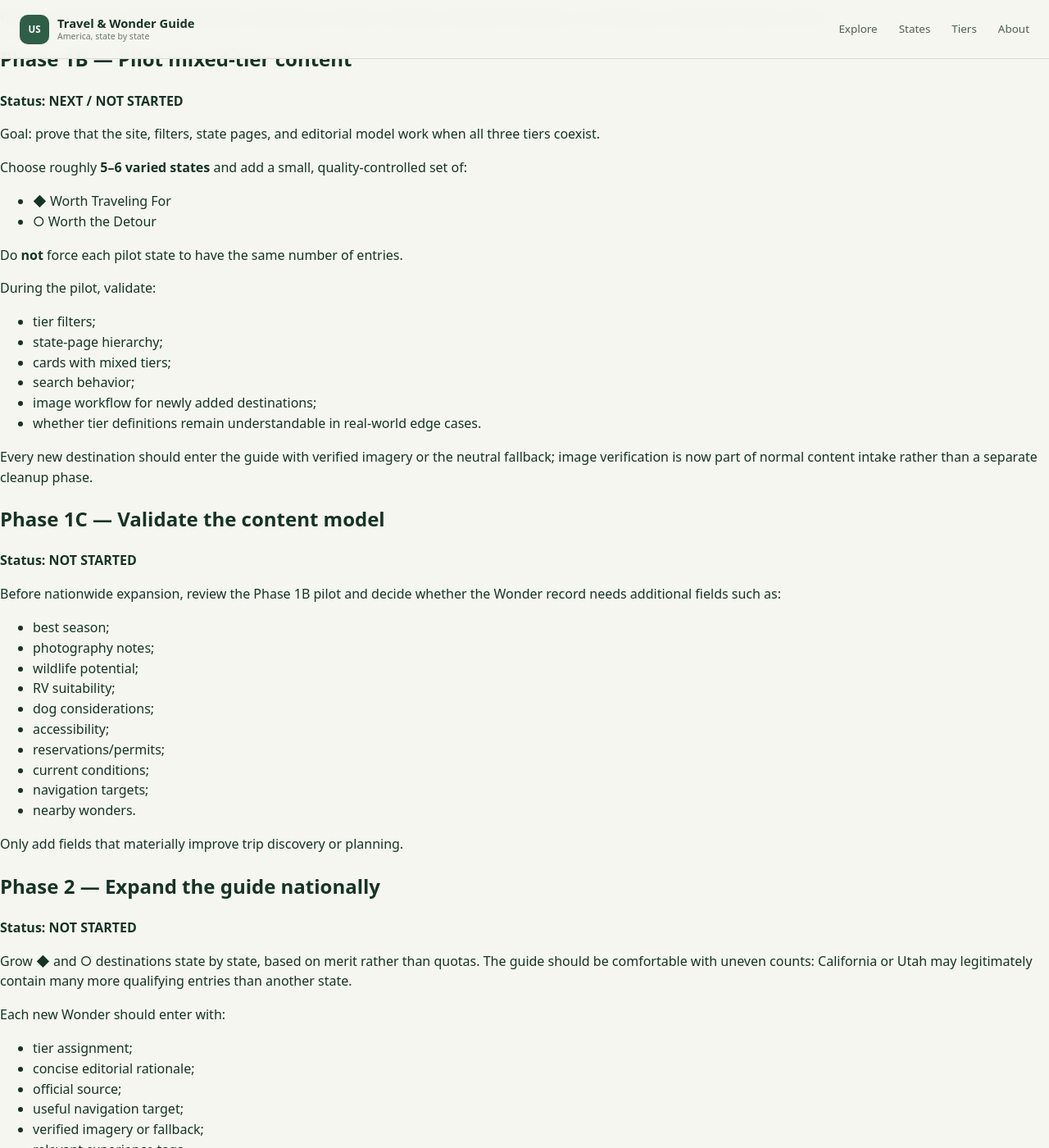
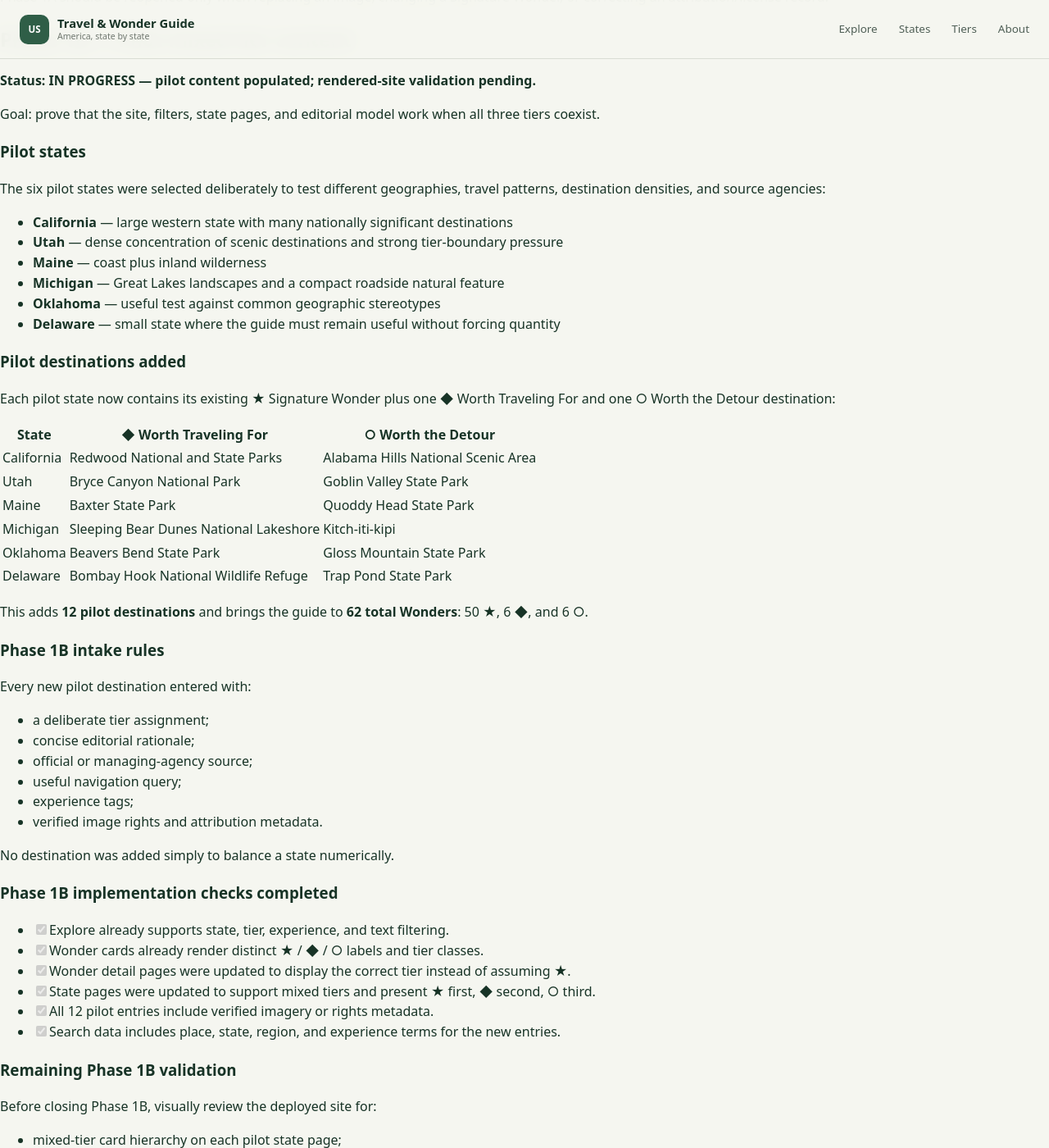
Before and after one commit to jeffthomasiii/us-travel-wonder-guide, a Jekyll site: the page built from PROJECT_PLAN.md, in a window 1280 px wide and 1400 px high, scrolled down 1455 px. Shown: the whole window at 82% size. Built offline with Jekyll 4.4.1, drawn with Linux system fonts in a browser that asks for light colours; our own code applies the rules of GitHub Pages for plain Markdown files; some of the changed text lies outside the part shown.

Commit message:
Document Phase 1B pilot content and validation criteria

```diff
--- a/PROJECT_PLAN.md
+++ b/PROJECT_PLAN.md
@@ -22,7 +22,7 @@ For each Signature Wonder we:
 4. recorded the image URL, specific source page, creator/agency credit, rights, and verification status;
 5. kept attribution visible in the card/detail experience and linked the credit back to the source record.
 
-The canonical Phase 1A audit file is [`_data/signature_images.yml`](_data/signature_images.yml). It contains one verified image record for every state and allows the 50-state image set to be reviewed in one place. The five early pilot records also retain their original front-matter image metadata; the site now uses the canonical manifest for Signature Wonders so the complete set is consistent.
+The canonical Phase 1A audit file is [`_data/signature_images.yml`](_data/signature_images.yml). It contains one verified image record for every state and allows the 50-state image set to be reviewed in one place.
 
 ### Approved image-source hierarchy
 
@@ -56,33 +56,75 @@ Phase 1A should be reopened only when replacing an image, changing a Signature W
 
 ## Phase 1B — Pilot mixed-tier content
 
-**Status: NEXT / NOT STARTED**
+**Status: IN PROGRESS — pilot content populated; rendered-site validation pending.**
 
 Goal: prove that the site, filters, state pages, and editorial model work when all three tiers coexist.
 
-Choose roughly **5–6 varied states** and add a small, quality-controlled set of:
+### Pilot states
 
-- ◆ Worth Traveling For
-- ○ Worth the Detour
+The six pilot states were selected deliberately to test different geographies, travel patterns, destination densities, and source agencies:
 
-Do **not** force each pilot state to have the same number of entries.
+- **California** — large western state with many nationally significant destinations
+- **Utah** — dense concentration of scenic destinations and strong tier-boundary pressure
+- **Maine** — coast plus inland wilderness
+- **Michigan** — Great Lakes landscapes and a compact roadside natural feature
+- **Oklahoma** — useful test against common geographic stereotypes
+- **Delaware** — small state where the guide must remain useful without forcing quantity
 
-During the pilot, validate:
+### Pilot destinations added
 
-- tier filters;
-- state-page hierarchy;
-- cards with mixed tiers;
-- search behavior;
-- image workflow for newly added destinations;
-- whether tier definitions remain understandable in real-world edge cases.
+Each pilot state now contains its existing ★ Signature Wonder plus one ◆ Worth Traveling For and one ○ Worth the Detour destination:
 
-Every new destination should enter the guide with verified imagery or the neutral fallback; image verification is now part of normal content intake rather than a separate cleanup phase.
+| State | ◆ Worth Traveling For | ○ Worth the Detour |
+| --- | --- | --- |
+| California | Redwood National and State Parks | Alabama Hills National Scenic Area |
+| Utah | Bryce Canyon National Park | Goblin Valley State Park |
+| Maine | Baxter State Park | Quoddy Head State Park |
+| Michigan | Sleeping Bear Dunes National Lakeshore | Kitch-iti-kipi |
+| Oklahoma | Beavers Bend State Park | Gloss Mountain State Park |
+| Delaware | Bombay Hook National Wildlife Refuge | Trap Pond State Park |
+
+This adds **12 pilot destinations** and brings the guide to **62 total Wonders**: 50 ★, 6 ◆, and 6 ○.
+
+### Phase 1B intake rules
+
+Every new pilot destination entered with:
+
+- a deliberate tier assignment;
+- concise editorial rationale;
+- official or managing-agency source;
+- useful navigation query;
+- experience tags;
+- verified image rights and attribution metadata.
+
+No destination was added simply to balance a state numerically.
+
+### Phase 1B implementation checks completed
+
+- [x] Explore already supports state, tier, experience, and text filtering.
+- [x] Wonder cards already render distinct ★ / ◆ / ○ labels and tier classes.
+- [x] Wonder detail pages were updated to display the correct tier instead of assuming ★.
+- [x] State pages were updated to support mixed tiers and present ★ first, ◆ second, ○ third.
+- [x] All 12 pilot entries include verified imagery or rights metadata.
+- [x] Search data includes place, state, region, and experience terms for the new entries.
+
+### Remaining Phase 1B validation
+
+Before closing Phase 1B, visually review the deployed site for:
+
+- mixed-tier card hierarchy on each pilot state page;
+- tier-filter behavior on Explore;
+- search behavior with the new place, region, and experience terms;
+- image crops and credit presentation;
+- whether the editorial distinction between ◆ and ○ feels understandable when seen in real content.
+
+Design/branding polish is intentionally deferred. Only issues that obscure content hierarchy or functionality should block Phase 1B completion.
 
 ## Phase 1C — Validate the content model
 
 **Status: NOT STARTED**
 
-Before nationwide expansion, review the Phase 1B pilot and decide whether the Wonder record needs additional fields such as:
+After the Phase 1B pilot is visually validated, decide whether the Wonder record needs additional fields such as:
 
 - best season;
 - photography notes;
@@ -112,6 +154,10 @@ Each new Wonder should enter with:
 - verified imagery or fallback;
 - relevant experience tags.
 
+## Dedicated branding / design / layout phase
+
+A focused design pass is intentionally deferred until the content model and mixed-tier behavior are proven. That later phase can address typography, spacing, navigation styling, cards, color system, mobile refinement, and broader visual identity without interrupting content preparation.
+
 ## Later phases
 
 Potential future development after the content system is stable:
@@ -126,6 +172,4 @@ Potential future development after the content system is stable:
 
 ## Current task
 
-**Phase 1A is closed. The next planned content task is Phase 1B: a controlled 5–6 state mixed-tier pilot before broad national expansion.**
-
-Minor design fixes can still be made when they materially affect usability, but the phased sequence above remains the source of truth for content expansion.
+**Visually validate the six-state Phase 1B mixed-tier pilot. Do not begin broad national ◆ / ○ expansion until that pilot confirms the tier model and content structure are working.**
```
